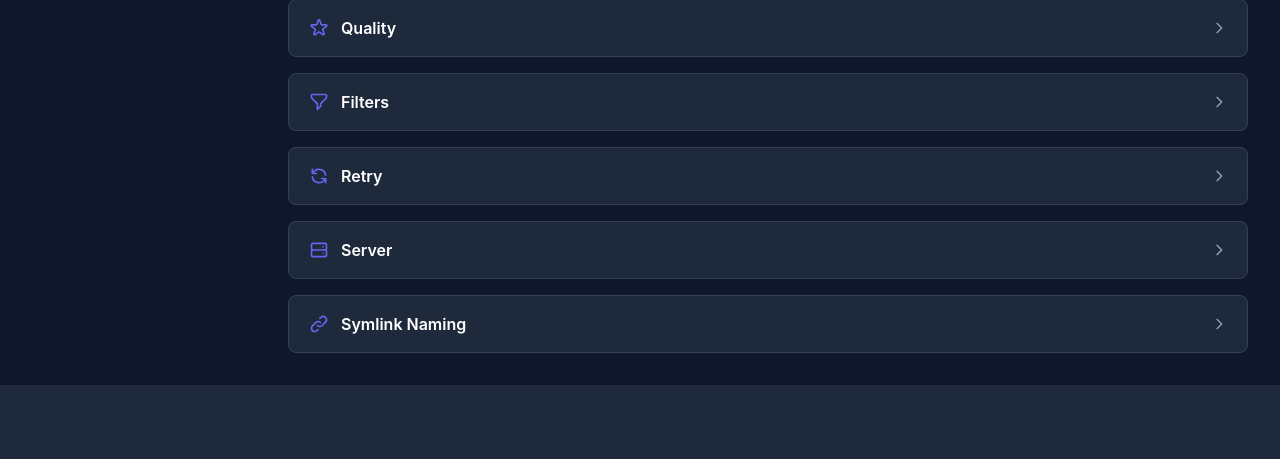
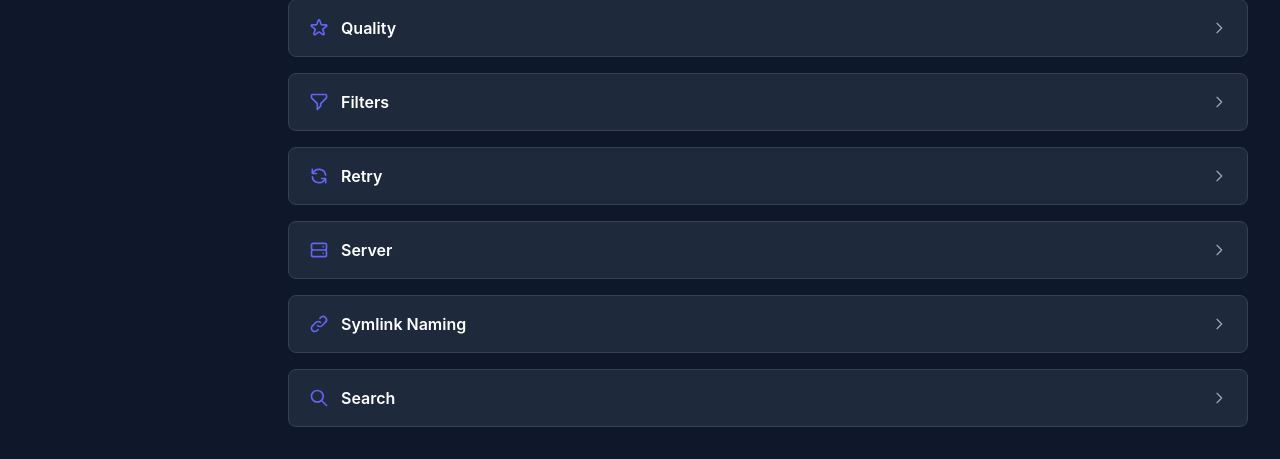
Before and after one commit to vibeMonarch/vibeDebrid, a FastAPI app: page /settings in a window 1280 px wide. Shown: the part 1239-1698 px from the top of the page. Before the commit the page ends 1624 px from the top, so only its background shows below. Run offline with FastAPI, Linux system fonts and the light colour scheme; data that the repository does not hold is empty; some libraries are stand-ins or nearby versions.

Commit message:
Add manual RD cache check button and configurable auto-check limit
- "Check RD" button on search results beyond auto-check limit (replaces "N/A")
- New SearchConfig.cache_check_limit setting (default 10) in Settings UI
- Settings save now reloads in-memory singleton (no restart needed)
- Button triggers /api/check-cached with spinner → cached/uncached badge

Co-Authored-By: Claude Opus 4.6 <noreply@anthropic.com>

```diff
--- a/src/api/routes/settings.py
+++ b/src/api/routes/settings.py
@@ -73,8 +73,13 @@ async def update_settings(body: dict[str, Any]) -> dict[str, Any]:
     # Write to config.json
     await asyncio.to_thread(CONFIG_FILE.write_text, json.dumps(merged, indent=2))
 
+    # Reload the in-memory singleton so changes take effect immediately
+    reloaded = Settings.load()
+    for field in reloaded.model_fields:
+        setattr(settings, field, getattr(reloaded, field))
+
     logger.info("Settings updated and written to %s", CONFIG_FILE)
-    return {"status": "ok", "message": "Settings updated. Restart may be needed for some changes."}
+    return {"status": "ok", "message": "Settings updated."}
 
 
 @router.post("/test/realdebrid")
--- a/src/config.py
+++ b/src/config.py
@@ -148,6 +148,10 @@ class SymlinkNamingConfig(BaseModel):
     resolution: bool = False
 
 
+class SearchConfig(BaseModel):
+    cache_check_limit: int = Field(default=10, ge=0)  # Number of search results to auto-check RD cache status
+
+
 # --- Main settings ---
 
 
@@ -185,6 +189,7 @@ class Settings(BaseSettings):
     backup: BackupConfig = BackupConfig()
     scheduler: SchedulerConfig = SchedulerConfig()
     symlink_naming: SymlinkNamingConfig = SymlinkNamingConfig()
+    search: SearchConfig = SearchConfig()
 
     @classmethod
     def load(cls) -> "Settings":
--- a/src/main.py
+++ b/src/main.py
@@ -406,6 +406,7 @@ async def search_page(request: Request) -> HTMLResponse:
     return templates.TemplateResponse("search.html", {
         "request": request,
         "active_page": "search",
+        "cache_check_limit": settings.search.cache_check_limit,
     })
 
 
--- a/src/templates/settings.html
+++ b/src/templates/settings.html
@@ -579,6 +579,44 @@
     </div>
   </div>
 
+  <!-- Search section (collapsed by default) -->
+  <div id="section-search" class="settings-card bg-vd-card border border-vd-border rounded-lg hidden">
+    <button type="button"
+            onclick="toggleCard('search')"
+            class="w-full flex items-center justify-between px-5 py-4 text-left hover:bg-white/5 rounded-t-lg transition-colors">
+      <div class="flex items-center gap-3">
+        <svg class="w-5 h-5 text-vd-accent" fill="none" stroke="currentColor" viewBox="0 0 24 24">
+          <path stroke-linecap="round" stroke-linejoin="round" stroke-width="2" d="M21 21l-6-6m2-5a7 7 0 11-14 0 7 7 0 0114 0z"/>
+        </svg>
+        <span class="font-semibold text-white">Search</span>
+      </div>
+      <svg id="chevron-search" class="w-4 h-4 text-vd-muted chevron rotated" fill="none" stroke="currentColor" viewBox="0 0 24 24">
+        <path stroke-linecap="round" stroke-linejoin="round" stroke-width="2" d="M19 9l-7 7-7-7"/>
+      </svg>
+    </button>
+    <div id="body-search" class="card-body collapsed">
+      <div>
+        <div class="px-5 pb-5 border-t border-vd-border pt-4 space-y-4">
+          <div>
+            <label class="block text-sm text-gray-400 mb-1" for="search-cache-check-limit">Auto cache check limit</label>
+            <input type="number" id="search-cache-check-limit" min="0" step="1"
+                   class="w-full sm:w-40 bg-vd-bg border border-vd-border text-gray-200 rounded-lg px-3 py-2 text-sm focus:outline-none focus:border-vd-accent">
+            <p class="text-xs text-vd-muted mt-1">Number of top search results to automatically check RD cache status. Results beyond this limit will show a manual "Check RD" button.</p>
+          </div>
+          <div class="pt-2">
+            <button type="button" onclick="saveSection('search')"
+                    class="flex items-center gap-2 px-4 py-2 bg-vd-accent hover:bg-vd-accent-hover text-white text-sm font-medium rounded-lg transition-colors">
+              <svg class="w-4 h-4" fill="none" stroke="currentColor" viewBox="0 0 24 24">
+                <path stroke-linecap="round" stroke-linejoin="round" stroke-width="2" d="M5 13l4 4L19 7"/>
+              </svg>
+              Save Search
+            </button>
+          </div>
+        </div>
+      </div>
+    </div>
+  </div>
+
 </div><!-- #settings-form -->
 {% endblock %}
 
@@ -708,6 +746,10 @@
     const server = s.server || {};
     setField('server-host', server.host || '');
     setField('server-port', server.port != null ? server.port : '');
+
+    // Search
+    const search = s.search || {};
+    setField('search-cache-check-limit', search.cache_check_limit != null ? search.cache_check_limit : 10);
   }
 
   function setField(id, value) {
@@ -828,6 +870,12 @@
           }
         };
       }
+      case 'search':
+        return {
+          search: {
+            cache_check_limit: (() => { const v = parseInt(document.getElementById('search-cache-check-limit').value); return isNaN(v) ? 10 : v; })(),
+          }
+        };
       default:
         return {};
     }
```
Also changed, not shown: STATUS.md (+5 -4 lines), src/templates/search.html (+54 -8 lines), .claude/memory/MEMORY.md.
